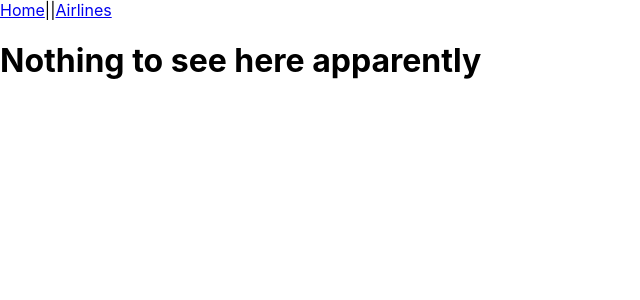
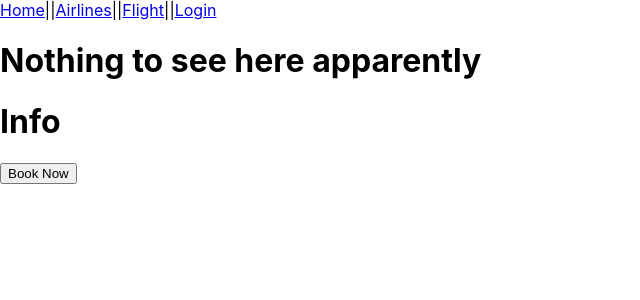
Before and after one commit to dkdam/nrd-airlines-frontend, a React (Create React App) app: page /flight in a window 1280 px wide. Shown: the top 300 px of the page, without its empty margins (0-640 px from the left). Built offline with nearby package versions, Linux system fonts and the light colour scheme.

Commit message:
Navbar Additions and new Flight component

```diff
--- a/src/components/Airlines.js
+++ b/src/components/Airlines.js
@@ -1,14 +1,16 @@
 import React, { Component } from "react";
 import Login from "./Login";
 import Search from "./Search";
+import Flight from "./Flight";
+import { Link, Route, Routes } from "react-router-dom";
+
 
 class Airlines extends Component {
     render() {
         return(
             <div>
                 <h1> ಥ_ಥ Burning Airlines coming soon  ಥ_ಥ</h1>
-                <Login />
-                <Search />
+                < Search />
             </div>
         )
     }
--- a/src/components/App.js
+++ b/src/components/App.js
@@ -1,4 +1,6 @@
 import Airlines from "./Airlines";
+import Login from "./Login";
+import Flight from "./Flight";
 import { Link, Route, Routes } from "react-router-dom";
 
 function App() {
@@ -8,10 +10,17 @@ function App() {
       <Link to="/">Home</Link>
       ||
       <Link to="/airlines">Airlines</Link>
+      ||
+      <Link to="/flight">Flight</Link>
+      ||
+      <Link to="/Login">Login</Link>
     </nav>
     <h1>Nothing to see here apparently</h1>
     <Routes>
       <Route path="/airlines" element={<Airlines />}/>
+      <Route path="/flight" element={<Flight />} />
+      <Route path="/Login" element ={<Login />} />
+
     </Routes>
   </div>
   );
--- /dev/null
+++ b/src/components/Flight.js
@@ -0,0 +1,26 @@
+// This is for the airplane page where you are able to book seats
+
+import React, { Component } from 'react'
+
+class Flight extends Component {
+    render() {
+        return (
+            <div>
+
+                <div className="information">
+                    <h1>Info</h1>
+                </div>
+
+                <div className="bookingButton">
+                    <button>Book Now</button>
+                </div>
+
+                <div className="seatGrid">
+                </div>
+
+            </div>
+        );
+    }
+}
+
+export default Flight;
```
